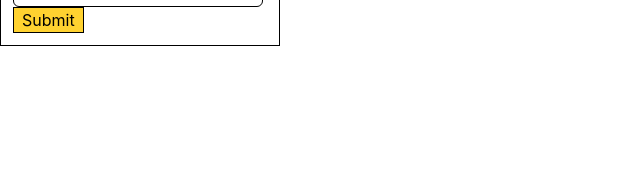
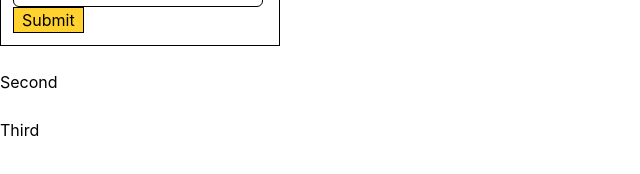
Before and after one commit to Iskender-developer/Homework2, a React (Vite) app: page / in a window 1280 px wide. Shown: the part 206-380 px from the top of the page, without its empty margins (0-640 px from the left). Built offline with nearby package versions, Linux system fonts and the light colour scheme.

Commit message:
appchanged

```diff
--- a/src/App.tsx
+++ b/src/App.tsx
@@ -1,10 +1,17 @@
 import "./index.css";
 import First from "./First";
+import Second from "./Second";
+import Third from "./assets/Third";
+
 
 export default function App() {
   return (
     <>
       <First />
+      <br />
+      <Second />
+      <br />
+      <Third />
     </>
   );
 }
--- /dev/null
+++ b/src/Second.tsx
@@ -0,0 +1,9 @@
+
+
+export default function Second(){
+    return(
+        <>
+            <h1>Second</h1>
+        </>
+    )
+}
--- /dev/null
+++ b/src/assets/Third.tsx
@@ -0,0 +1,10 @@
+
+
+export default function Third() {
+    return (
+    <>
+      <h1>Third</h1>
+    </>
+  );
+
+}
```
